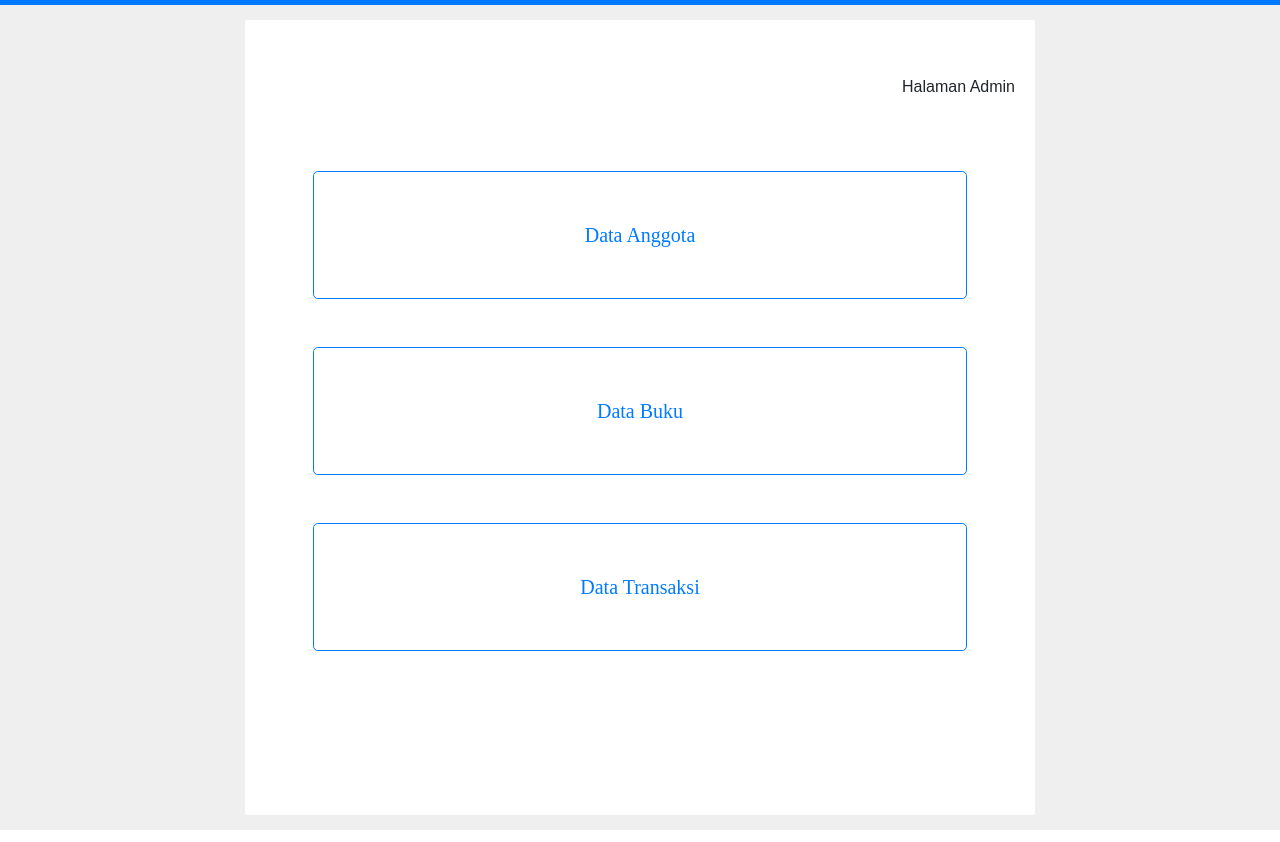
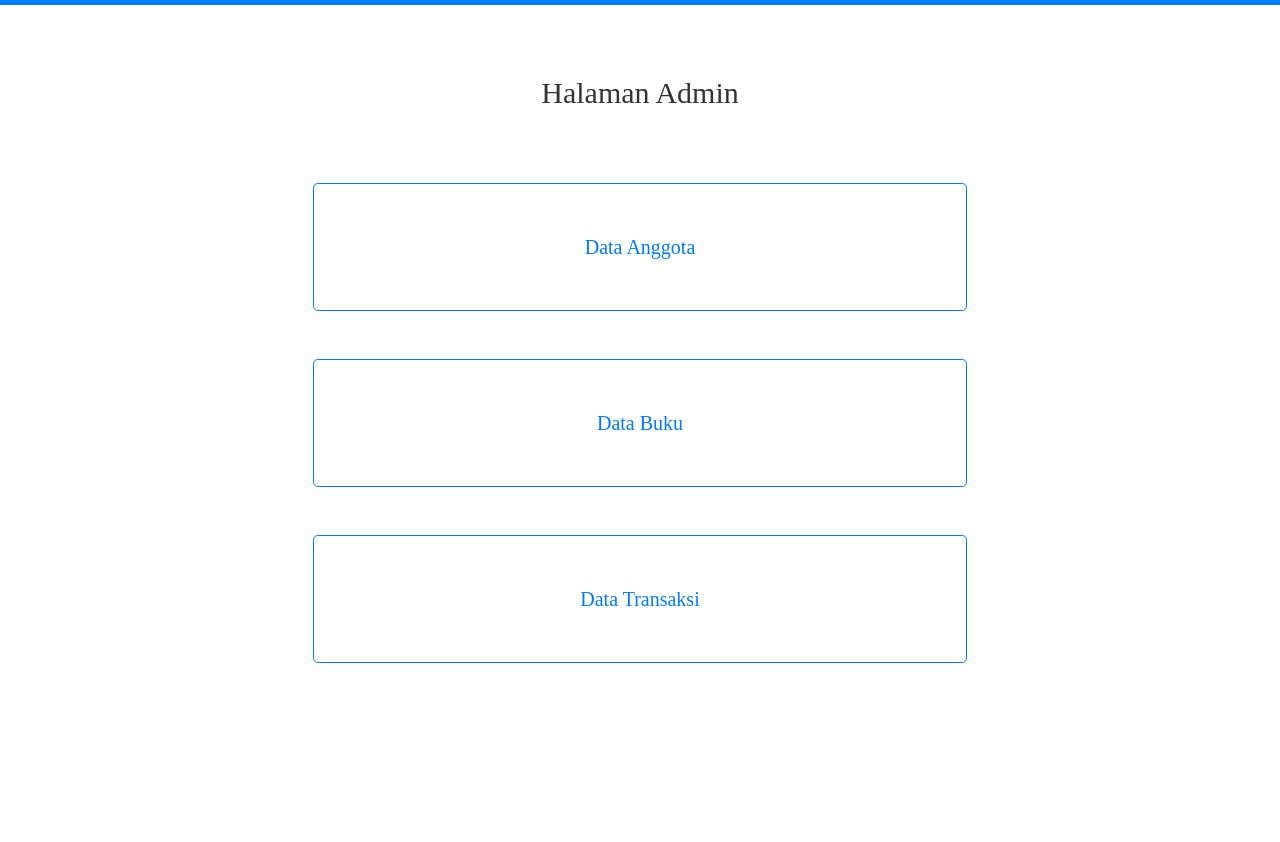
Before and after one commit to naraditanabila/itbsmartlibrary, a website: page frontend/admin_menu.html in a window 1280 px wide. Shown: the part 71-913 px from the top of the page. Drawn offline with Linux system fonts and the light colour scheme; a web font is replaced by a local one.

Commit message:
Update main.css

```diff
--- a/frontend/css/main.css
+++ b/frontend/css/main.css
@@ -174,7 +174,7 @@ iframe {
   justify-content: center;
   align-items: center;
   padding: 15px;
-  background: #efefef;
+  background: #fff;
 }
 
 .wrap-contact100 {
@@ -207,7 +207,18 @@ iframe {
   color: #333333;
   line-height: 1.2;
   text-align: center;
-  padding-bottom: 45px;
+  padding-bottom: 50px;
+}
+
+.contact100-form-title-2 {
+  width: 100%;
+  display: block;
+  font-family: Raleway-Black;
+  font-size: 30px;
+  color: #333333;
+  line-height: 1.2;
+  text-align: center;
+  padding-bottom: 0px;
 }
 
 
@@ -499,7 +510,7 @@ textarea.input100 {
 }
 
 .btn-2 {
-  font-size: 12px;
+  font-size: 14px;
   font-family: Raleway-Bold;
   color: #fff;
   background-color: #007fff;
```
